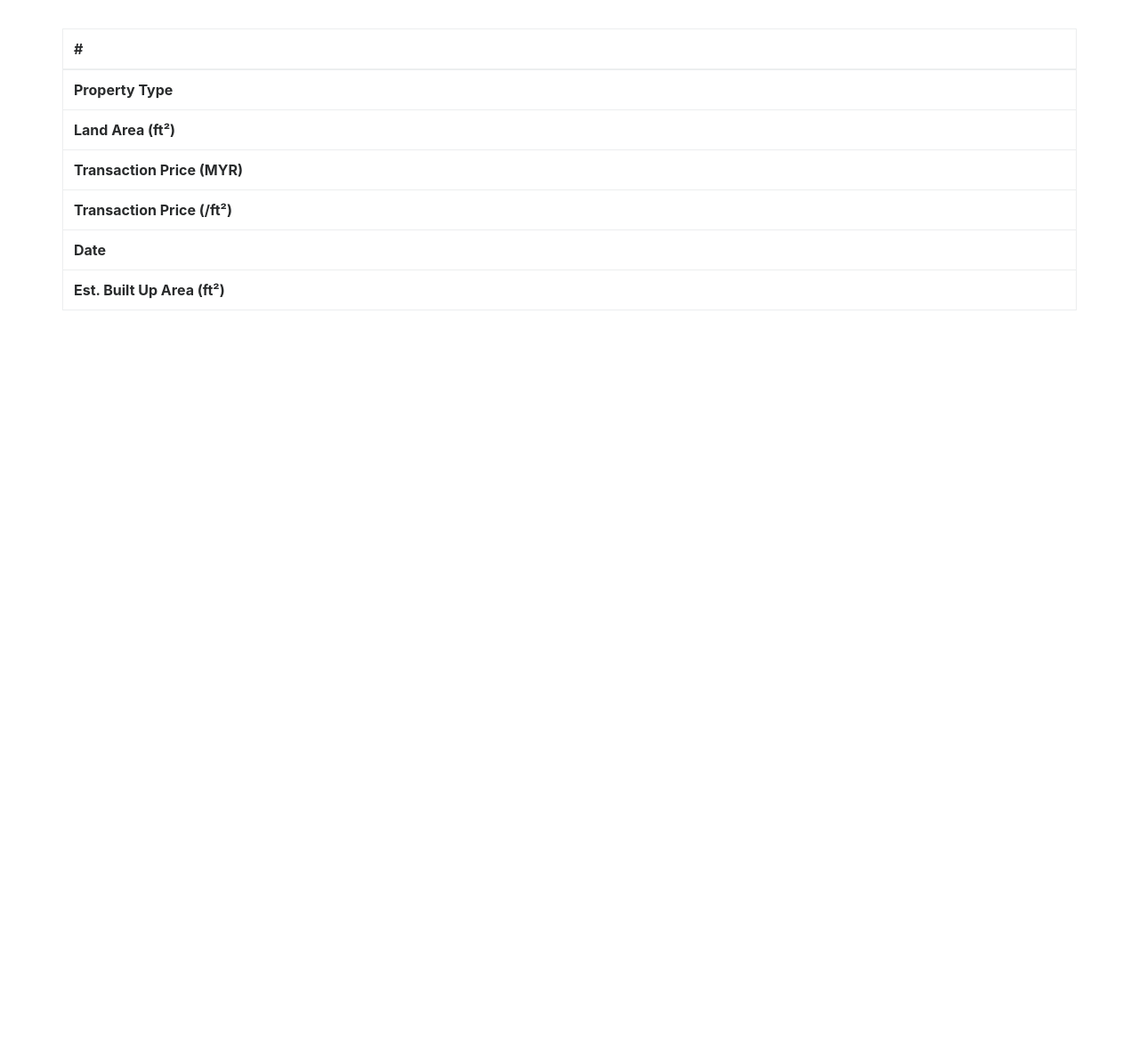
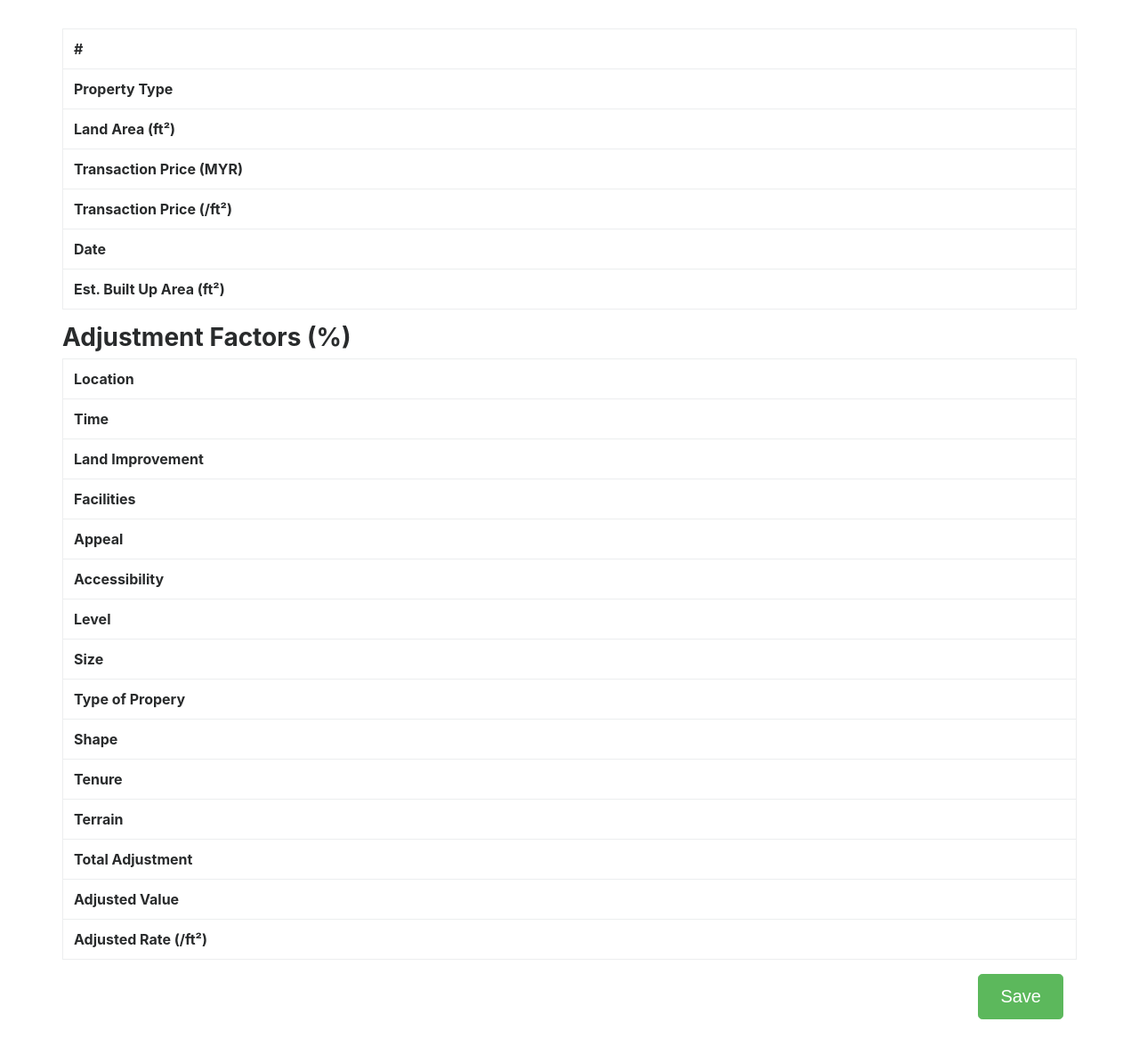
Before and after one commit to ohidxy/SimplePropertyCalculator_DjangoVuejsProject2, a Django app: template property/templates/property/compare_property.html in a window 1280 px wide. Shown: the whole page at 89% size. Before the commit the page ends 349 px from the top, so only its background shows below. Run offline with Django 3.2, Linux system fonts and the light colour scheme; the template is opened without the code that fills it, so the values that code supplies are empty; some libraries are stand-ins or nearby versions.

Commit message:
Total Adjustment Works

```diff
--- a/property/templates/property/base.html
+++ b/property/templates/property/base.html
@@ -7,6 +7,7 @@
   <!-- Latest compiled and minified CSS -->
   <link rel="stylesheet" href="https://maxcdn.bootstrapcdn.com/bootstrap/4.0.0-beta.3/css/bootstrap.min.css"
   integrity="sha384-Zug+QiDoJOrZ5t4lssLdxGhVrurbmBWopoEl+M6BdEfwnCJZtKxi1KgxUyJq13dy" crossorigin="anonymous">
+  <link rel="stylesheet" href="https://cdnjs.cloudflare.com/ajax/libs/font-awesome/4.7.0/css/font-awesome.min.css">
   <script src="https://code.jquery.com/jquery-3.2.1.slim.min.js" integrity="sha384-KJ3o2DKtIkvYIK3UENzmM7KCkRr/rE9/Qpg6aAZGJwFDMVNA/GpGFF93hXpG5KkN" crossorigin="anonymous"></script>
   <script src="https://cdnjs.cloudflare.com/ajax/libs/vue/2.5.13/vue.min.js"></script>
   <script src="https://cdnjs.cloudflare.com/ajax/libs/axios/0.17.1/axios.min.js"></script>
--- a/property/templates/property/compare_property.html
+++ b/property/templates/property/compare_property.html
@@ -5,14 +5,12 @@
 {% block content %}
 <div id="compare_property" class="container" style="margin-top: 1rem;">
   <div class="row">
-      <table class="table table-bordered">
-        <thead>
+      <table class="table table-bordered table-condensed">
+        <tbody>
           <tr>
-            <th >#</th>
+            <th>#</th>
             <th v-for="(x,k) in property_data">Property { k+1 }</th>
           </tr>
-        </thead>
-        <tbody>
           <tr>
             <th>Property Type</th>
             <td v-for="th in type">{ th }</td>
@@ -39,7 +37,44 @@
           </tr>
         </tbody>
       </table>
+
+
+      <h3><strong>Adjustment Factors (%)</strong></h3>
+      <table class="table table-bordered">
+        <tbody>
+          <tr v-for="(factor,f_k) in adjustment_factors">
+            <th> { factor }</th>
+            <td v-for="(x, p_k) in property_data">
+              <input v-model="aj_var[f_k+' '+p_k]" type="number" class="form-control" placeholder="Percentage (%)"/>
+            </td>
+          </tr>
+          <tr>
+            <th>Total Adjustment</th>
+            <td v-for="(x, k) in property_data">
+              { total_adjustment(k) }
+            </td>
+          </tr>
+          <tr>
+            <th>Adjusted Value</th>
+            <td v-for="(x,k) in property_data">
+              XXX
+            </td>
+          </tr>
+          <tr>
+            <th>Adjusted Rate (/ft²)</th>
+            <td v-for="(x,k) in property_data">
+              XXX
+            </td>
+          </tr>
+        </tbody>
+      </table>
   </div>
+  <div class="text-right">
+    <button class="btn btn-success btn-lg"> Save </button>
+  </div>
+
+
+
   <br><br>
 </div>
 <script>
@@ -53,6 +88,12 @@
       compareProp: null,
       property_data: null,
       tabel_header: ["Type","Land Area","Transaction Price","Date","Est. Built Up Area"],
+
+
+      adjustment_factors: ["Location", "Time", "Land Improvement", "Facilities", "Appeal",
+      "Accessibility", "Level", "Size", "Type of Propery", "Shape", "Tenure", "Terrain"],
+      aj_var: [],
+
       type: [],
       land_area: [],
       transaction_price: [],
@@ -60,10 +101,37 @@
       built_up_area: [],
       price_per_ft2: [],
     },
+    computed: {
+      total_adjustment: {
+        get(){
+          let total_adj = 0
+          for(x=0; x<12; x++){
+            if(this.aj_var[x+" "+0]==null){
+              continue
+            }
+            total_adj += Number(this.aj_var[x+" "+0])
+          }
+          return Number(total_adj)
+        },
+        set(){
+
+        }
+      }
+    },
     created(){
       this.get_properties()
     },
     methods: {
+      total_adjustment(i){
+        let total_adj = 0
+          for(x=0; x<12; x++){
+            if(this.aj_var[x+" "+i]==null){
+              continue
+            }
+            total_adj += Number(this.aj_var[x+" "+i])
+          }
+          return Number(total_adj)
+      },
       get_properties(){
         axios.get('/rest-api/')
         .then( res => {
@@ -92,11 +160,6 @@
               }
             }
           }
-          // console.log(this.type)
-          // console.log(this.land_area)
-          // console.log(this.date)
-          // console.log(this.built_up_area)
-          // console.log(this.price_per_ft2)
         })
         .catch( err => {
           console.log(err.data)
```
